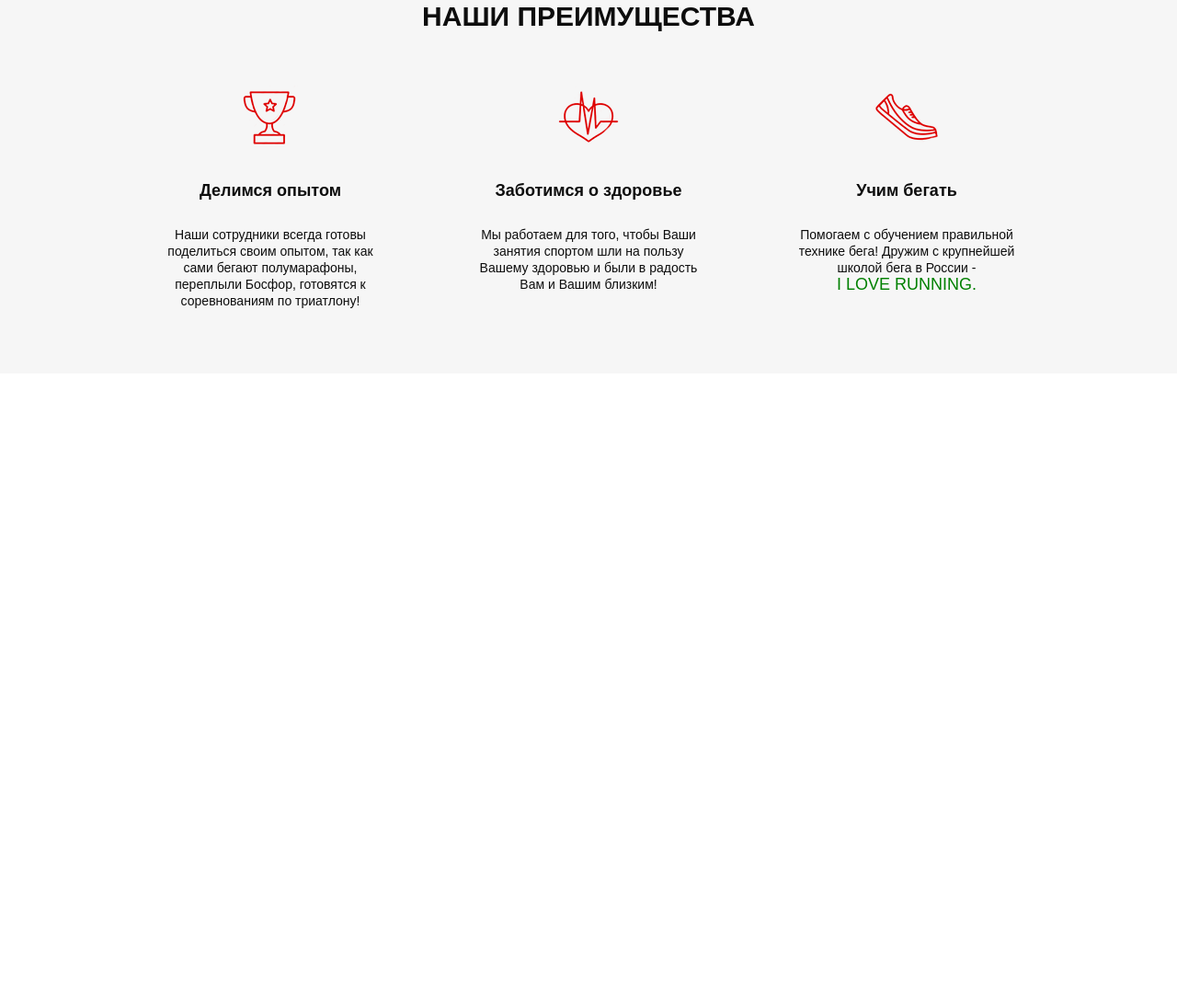
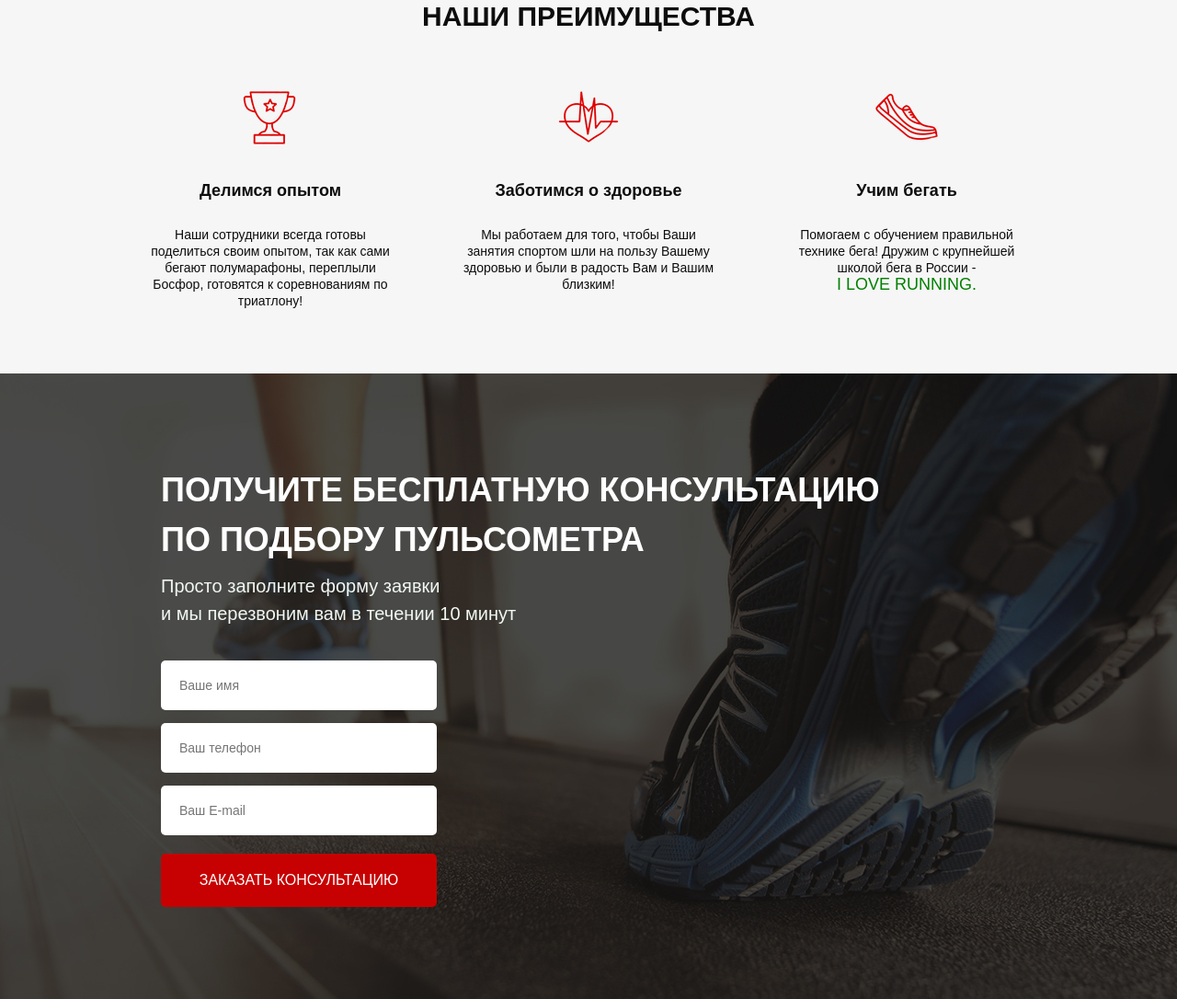
Before and after one commit to YakushevAlexandr/Pulse_step, a website: page src/index.html in a window 1280 px wide. Shown: the part 763-1849 px from the top of the page at 92% size. Before the commit the page ends 1169 px from the top, so only its background shows below. Drawn offline with Linux system fonts and the light colour scheme.

Commit message:
Project_puls_2

```diff
--- a/src/index.html
+++ b/src/index.html
@@ -99,6 +99,30 @@
 
 </div>
 
+<div class="consultation">
+    <div class="container">
+        <h2 class="title title_left">
+            Получите бесплатную консультацию <br>
+            по подбору пульсометра
+        </h2>
+
+        <div class="consultation__descr">
+            Просто заполните форму заявки <br>
+            и мы перезвоним вам в течении 10 минут
+        </div>
+        <form class="feed-form" action="#">
+
+                <input name="name" required placeholder="Ваше имя"  type="text">
+                <input name="phone" required placeholder="Ваш телефон"  type="number">
+                <input name="email" required placeholder="Ваш E-mail"  type="email">
+
+
+                <button class="button button_submit">заказать кОНСУЛЬТАЦИЮ</button>
+
+
+        </form>
+    </div>
+</div>
 
 </body>
 </html>
--- a/src/sass/blocks/_buttons.scss
+++ b/src/sass/blocks/_buttons.scss
@@ -12,12 +12,21 @@
     font-weight: 500;
     font-size: 12px;
     color: #FFFFFF;
+    text-transform: uppercase;
     &_main {
         margin-top: 65px;
         font-size: 16px;
         width: 300px;
         height: 50px;
-}
+    }
+
+    &_submit {
+        width: 100%;
+        height: 58px;
+        font-weight: 500;
+        font-size: 16px;
+
+    }
 
 
 }
--- /dev/null
+++ b/src/sass/blocks/_consultation.scss
@@ -0,0 +1,12 @@
+.consultation {
+    min-height: 680px;
+    background: url(../img/bg2.png) center (center/cover) no-repeat;
+    padding: 100px 0 92px 0;
+    &__descr {
+        font-weight: 500;
+        font-size: 20px;
+        line-height: 30px;
+        text-align: left;
+        color: #f1f8f3;
+    }
+}
--- /dev/null
+++ b/src/sass/blocks/_forms.scss
@@ -0,0 +1,22 @@
+.feed-form {
+    margin-top: 36px;
+    display: flex;
+    flex-direction: column;
+    width: 300px;
+    input {
+        height: 54px;
+        margin-bottom: 14px;
+        border-radius: 5px;
+        border: none;
+        padding: 0 20px;
+        color: #4b4b4b;
+        font-weight: 300;
+        font-size: 14px;
+        &:nth-child(3) {
+            margin-bottom: 20px;
+        }
+    }
+
+
+
+}
--- a/src/sass/blocks/_media.scss
+++ b/src/sass/blocks/_media.scss
@@ -1,53 +1,80 @@
 @media (max-width: 991px) {
-    .promo {
+
+	div.consultation {
+		&__descr {
+			color: red;
+		}
+	}
 
 
 
+
+
+
+    .promo {
         &__header {
             font-size: 40px;
-
         }
         &__subheader {
             font-size: 23px;
-
         }
     }
-
 
     .header {
         &__logo{
             width: 240px;
         }
-
         &__official {
             font-size: 11px;
                 span {
                     font-size: 17px;
-
                 }
-
         }
-
         &__phone {
             font-size: 17px;
-        }
+            }
+    }
 
-    }
     .button {
         font-size: 11px;
         &_main {
-            font-size: 16px;}
+            font-size: 16px;
+        }
     }
+
+    .advantage {
+        &__descr {
+          width: 253px;
+        }
+    }
+
+    .title {
+        &_left {
+            font-size: 30px;
+            line-height: 45px;
+        }
+    }
+
+
 }
 
-.advantage {
-    &__descr{
-        width: 253px;
 
-    }
-}
 
 @media (max-width: 767px) {
+
+	div.consultation {
+		&__descr {
+			color: rgb(30, 219, 131);
+		}
+	}
+
+
+
+
+
+
+
+
     .promo {
         &__wrapper {
             align-items: center
@@ -92,11 +119,42 @@
         }
     }
 
+    .title {
+        &_left{
+            font-size: 25px;
+            text-align: center;
+        }
+    }
+
+
+
 }
 
+ /*    .feed-form{
+		margin: 0 auto;
+	}
+ */
+
+
 @media (max-width: 575px) {
+
+
+	div.consultation {
+		&__descr {
+			color: rgb(0, 47, 255);
+		}
+	}
+
+
+
+
+	.feed-form{
+		margin: 0 auto;
+	}
+
+
     .promo {
-        background: url('../../img/bg2.png') center (center/cover) no-repeat;
+        background: url('../img/bg2.png') center (center/cover) no-repeat;
         &__header {
             font-size: 23px;
         }
--- a/src/sass/blocks/_promo.scss
+++ b/src/sass/blocks/_promo.scss
@@ -1,7 +1,7 @@
 .promo {
     min-height: 650px;
     padding: 21px 0 93px 0;
-    background: url('../../img/bg.png') center (center/cover) no-repeat;
+    background: url('../img/bg.png') center (center/cover) no-repeat;
 
     &__wrapper {
         display: flex;
--- a/src/sass/blocks/_title.scss
+++ b/src/sass/blocks/_title.scss
@@ -5,4 +5,10 @@
     color: #0D0D0D;
     text-transform: uppercase;
     text-align: center;
+    &_left {
+        font-size: 36px;
+        line-height: 54px;
+        color: #FFFFFF;
+        text-align: left;
+    }
 }
--- a/src/sass/style.scss
+++ b/src/sass/style.scss
@@ -17,3 +17,6 @@
 @import "blocks/advantage";
 @import "blocks/title";
 @import "blocks/media";
+
+@import "blocks/forms";
+@import "blocks/consultation";
```
Also changed, not shown: src/css/style.min.css, 1 other file.
